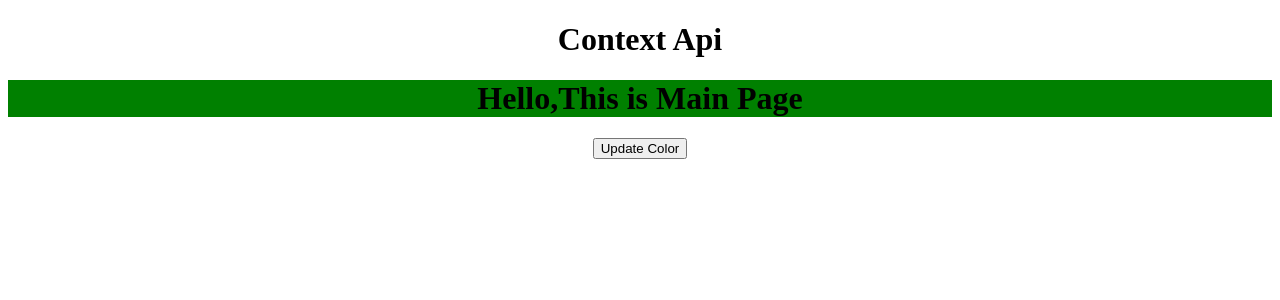
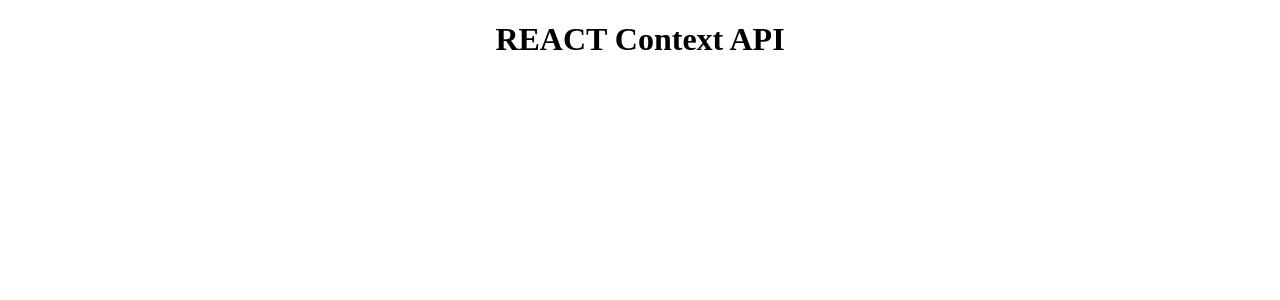
Before and after one commit to sangampshinde/LearnReactJS, a React (Create React App) app: page / in a window 1280 px wide. Shown: the top 300 px of the page. Built offline with nearby package versions, Linux system fonts and the light colour scheme.

Commit message:
contesxt api

```diff
--- a/src/App.js
+++ b/src/App.js
@@ -1,39 +1,22 @@
 // Context API
 // help to transer data from siblings or any node or component in your apllication tree.
 import React, { Component } from 'react'
- import { CommonContext } from './Context-api/CommonContex';
- import Main from './Context-api/Main';
-import Updatebutton from './Context-api/Updatebutton';
+import { CommonContext } from './Context-api/CommonContex'
 
 export default class App extends Component {
-  constructor(){
-    super();
-
-    this.updateColor= ()=>{
-      this.setState({color:"red"})
-    }
-
-      this.state = {
-        color:'green',
-        updateColor:this.updateColor
-      }
-
-
-
-  }
   render() {
     return (
       <div>
-        <CommonContext.Provider value={this.state}>
-          <h1>Context Api</h1>
-          <Main/>
-          <Updatebutton/>
+
+        <CommonContext.Provider>
+        <h1>REACT Context API</h1>
         </CommonContext.Provider>
 
       </div>
     )
   }
 }
+
 
 
 // ================================================================================================================
--- a/src/Context-api/CommonContex.js
+++ b/src/Context-api/CommonContex.js
@@ -1,3 +1,3 @@
-import React,{createContext} from "react";
+import React, { createContext } from 'react';
 
-export const CommonContext = createContext();
+ export const CommonContext = createContext();
--- a/src/Context-api/Main.js
+++ /dev/null
@@ -1,18 +0,0 @@
-import React, { Component } from 'react'
-import { CommonContext } from './CommonContex'
-
-export default class   extends Component {
-  render() {
-    return (
-      <div>
-        <CommonContext.Consumer>
-        {
-            ({color})=>(
-                <h1 style={{backgroundColor:color}}>Hello,This is Main Page</h1>
-            )
-        }
-        </CommonContext.Consumer>
-      </div>
-    )
-  }
-}
--- a/src/Context-api/Updatebutton.js
+++ /dev/null
@@ -1,18 +0,0 @@
-import { Button } from 'react-bootstrap';
-import React from 'react'
-import { CommonContext } from './CommonContex'
-
-function Updatebutton() {
-  return (
-    <div>
-      <CommonContext.Consumer>
-        {
-            ({updateColor})=>(
-               <Button onClick={()=>{updateColor()}}>Update Color</Button>
-            )
-        }
-        </CommonContext.Consumer>
-    </div>
-  )
-}
-export default Updatebutton
```
Lines whose indentation alone changed are shown as unchanged.
